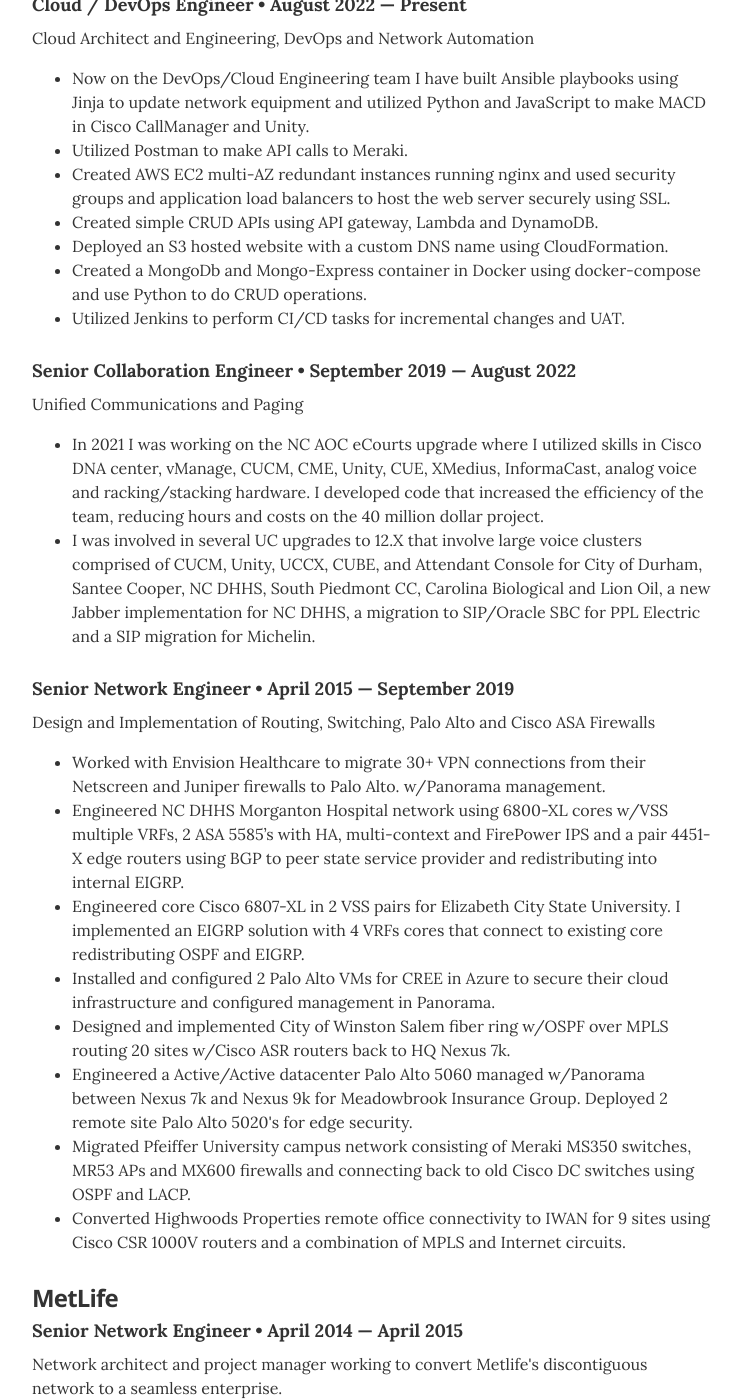
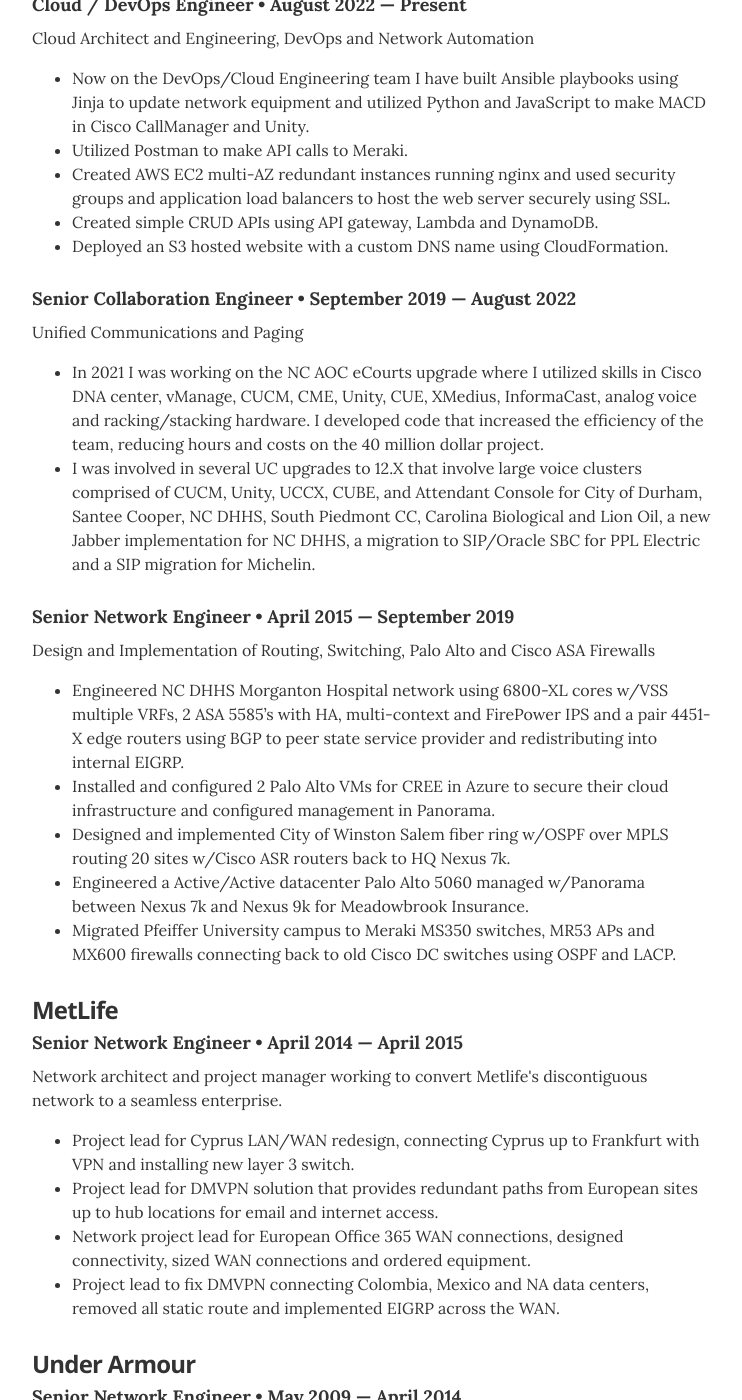
Before and after one commit to jglovier/resume-template, a Jekyll site: the page built from index.html, in a window 1280 px wide and 1400 px high, scrolled down 730 px. Shown: the whole window, without its empty margins (268-1010 px from the left). Built offline with Jekyll 4.4.1, drawn with Linux system fonts in a browser that asks for light colours; some of the changed text lies outside the part shown.

Commit message:
Updated experience, recognition and config.yml

```diff
--- a/_config.yml
+++ b/_config.yml
@@ -39,8 +39,8 @@
 # resume_section_skills:          true
 resume_section_recognition:     true
 # resume_section_links:           true
-resume_section_associations:    true
-resume_section_interests:       true
+# resume_section_associations:    true
+# resume_section_interests:       true
 
 # Resume social links
 # uncomment the options you wish to display, and add your own URL
--- a/_data/experience.yml
+++ b/_data/experience.yml
@@ -9,8 +9,6 @@
       <li>Created AWS EC2 multi-AZ redundant instances running nginx and used security groups and application load balancers to host the web server securely using SSL.</li>
       <li>Created simple CRUD APIs using API gateway, Lambda and DynamoDB.</li>
       <li>Deployed an S3 hosted website with a custom DNS name using CloudFormation.</li>
-      <li>Created a MongoDb and Mongo-Express container in Docker using docker-compose and use Python to do CRUD operations.</li>
-      <li>Utilized Jenkins to perform CI/CD tasks for incremental changes and UAT.</li>
     </ul>
 
 # Senior Collaboration Engineer at Presidio
@@ -27,14 +25,11 @@
   position: Senior Network Engineer
   duration: April 2015 &mdash; September 2019
   summary: Design and Implementation of Routing, Switching, Palo Alto and Cisco ASA Firewalls<ul class="resume-item-list">
-      <li>Worked with Envision Healthcare to migrate 30+ VPN connections from their Netscreen and Juniper firewalls to Palo Alto. w/Panorama management.</li>
       <li>Engineered NC DHHS Morganton Hospital network using 6800-XL cores w/VSS multiple VRFs, 2 ASA 5585’s with HA, multi-context and FirePower IPS and a pair 4451-X edge routers using BGP to peer state service provider and redistributing into internal EIGRP.</li>
-      <li>Engineered core Cisco 6807-XL in 2 VSS pairs for Elizabeth City State University. I implemented an EIGRP solution with 4 VRFs cores that connect to existing core redistributing OSPF and EIGRP.</li>
       <li>Installed and configured 2 Palo Alto VMs for CREE in Azure to secure their cloud infrastructure and configured management in Panorama.</li>
       <li>Designed and implemented City of Winston Salem fiber ring w/OSPF over MPLS routing 20 sites w/Cisco ASR routers back to HQ Nexus 7k.</li>
-      <li>Engineered a Active/Active datacenter Palo Alto 5060 managed w/Panorama between Nexus 7k and Nexus 9k for Meadowbrook Insurance Group. Deployed 2 remote site Palo Alto 5020's for edge security.</li>
-      <li>Migrated Pfeiffer University campus network consisting of Meraki MS350 switches, MR53 APs and MX600 firewalls and connecting back to old Cisco DC switches using OSPF and LACP.</li>
-      <li>Converted Highwoods Properties remote office connectivity to IWAN for 9 sites using Cisco CSR 1000V routers and a combination of MPLS and Internet circuits.</li>
+      <li>Engineered a Active/Active datacenter Palo Alto 5060 managed w/Panorama between Nexus 7k and Nexus 9k for Meadowbrook Insurance.</li>
+      <li>Migrated Pfeiffer University campus to Meraki MS350 switches, MR53 APs and MX600 firewalls connecting back to old Cisco DC switches using OSPF and LACP.</li>
     </ul>
 
 
--- a/_data/recognitions.yml
+++ b/_data/recognitions.yml
@@ -2,4 +2,4 @@
 - award: Southeast Engineer of the Year
   organization: Presidio
   year: FY 2021
-  summary: Awarded the Carolinas/Mid-Atlantic/Georgia/Tennessee Engineer of the Year for talents in collaboration, network and security. Additionally I held regular cadence calls with local team to discuss, learn and train in automation of in-flight projects to limit mistakes and increase overall quality of services utilizing Python and JavaScript.
+  summary: Awarded the Southeast Engineer of the Year for talents in collaboration, network and security. I held regular cadence calls to train the team in automation of projects to limit mistakes and increase overall quality of services utilizing Python and JavaScript.
```
